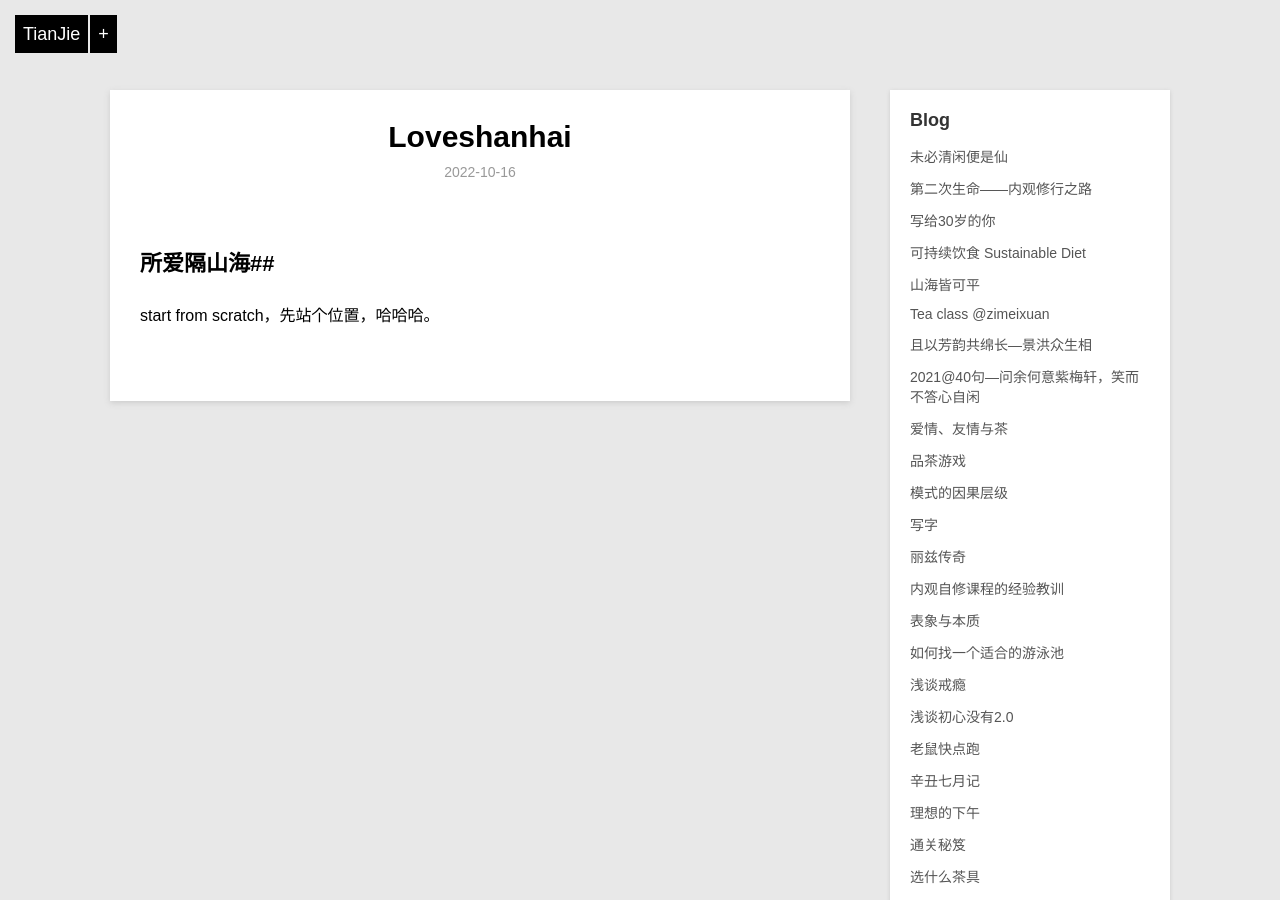
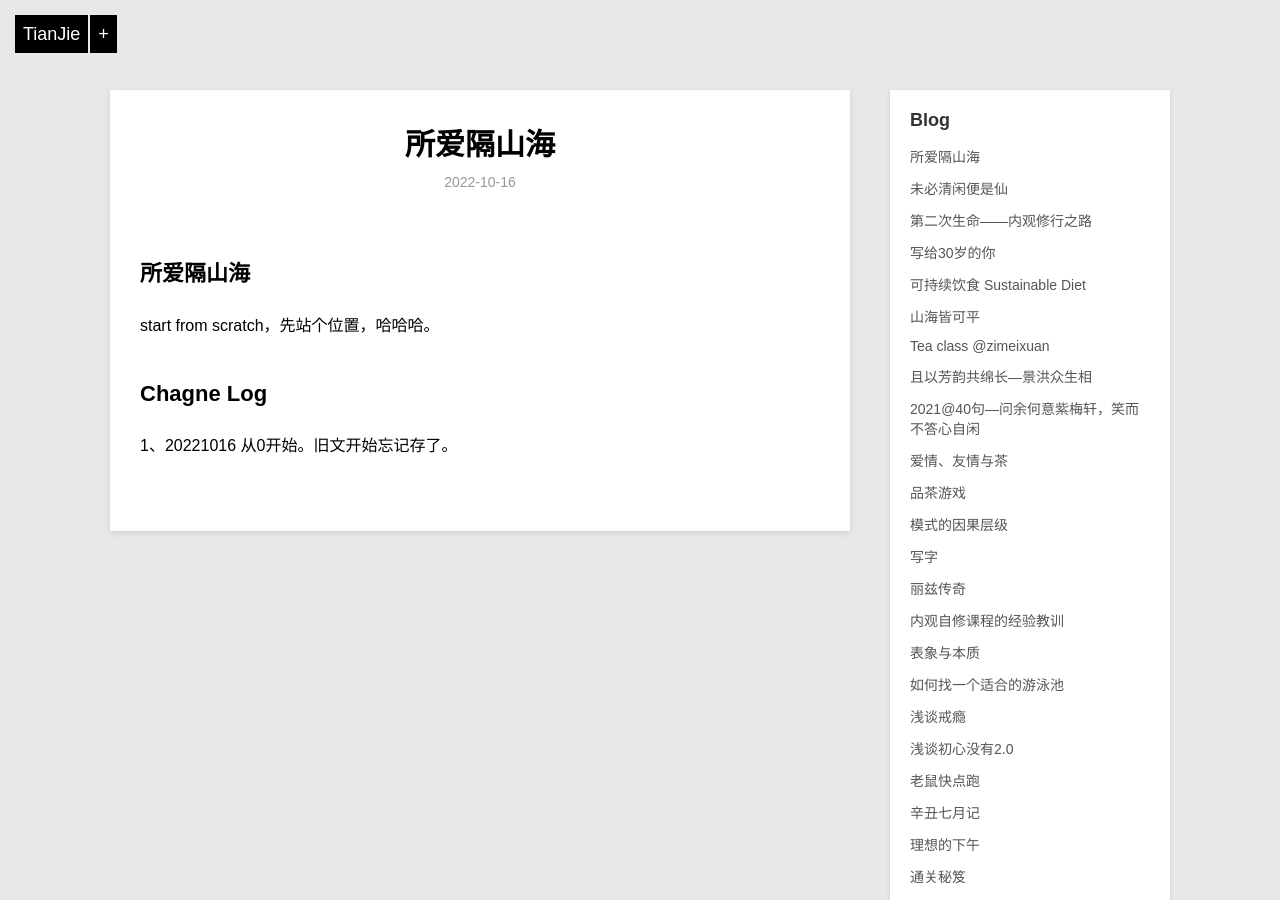
Before and after one commit to violettianjie/violettianjie.github.io, a Jekyll site: the page built from _posts/blog/2022-10-16-loveshanhai.md, in a window 1280 px wide and 900 px high. Built offline with Jekyll 4.4.1, drawn with Linux system fonts in a browser that asks for light colours; our own code applies the rules of GitHub Pages for plain Markdown files.

Commit message:
Update 2022-10-16-loveshanhai.md

```diff
--- a/_posts/blog/2022-10-16-loveshanhai.md
+++ b/_posts/blog/2022-10-16-loveshanhai.md
@@ -1,3 +1,22 @@
-## 所爱隔山海##
+---
+layout: post
+title: " 所爱隔山海 "
+description: "小说 "
+category: blog
+---
+## 所爱隔山海
 
 start from scratch，先站个位置，哈哈哈。
+
+
+
+
+
+
+
+
+
+
+
+## Chagne Log
+1、20221016 从0开始。旧文开始忘记存了。
```
